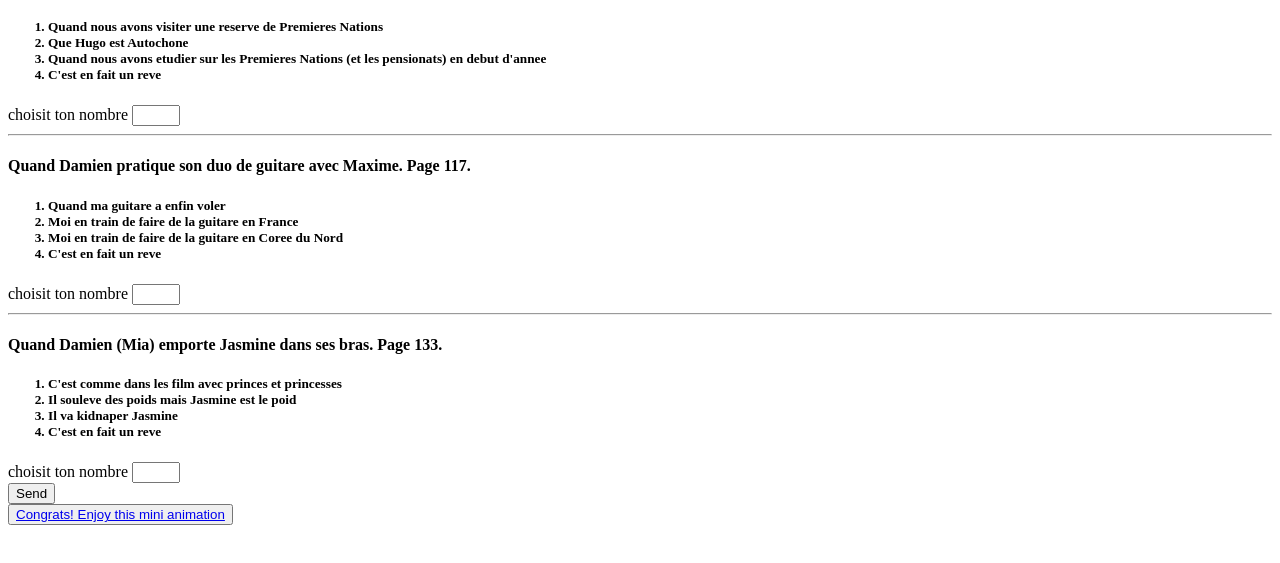
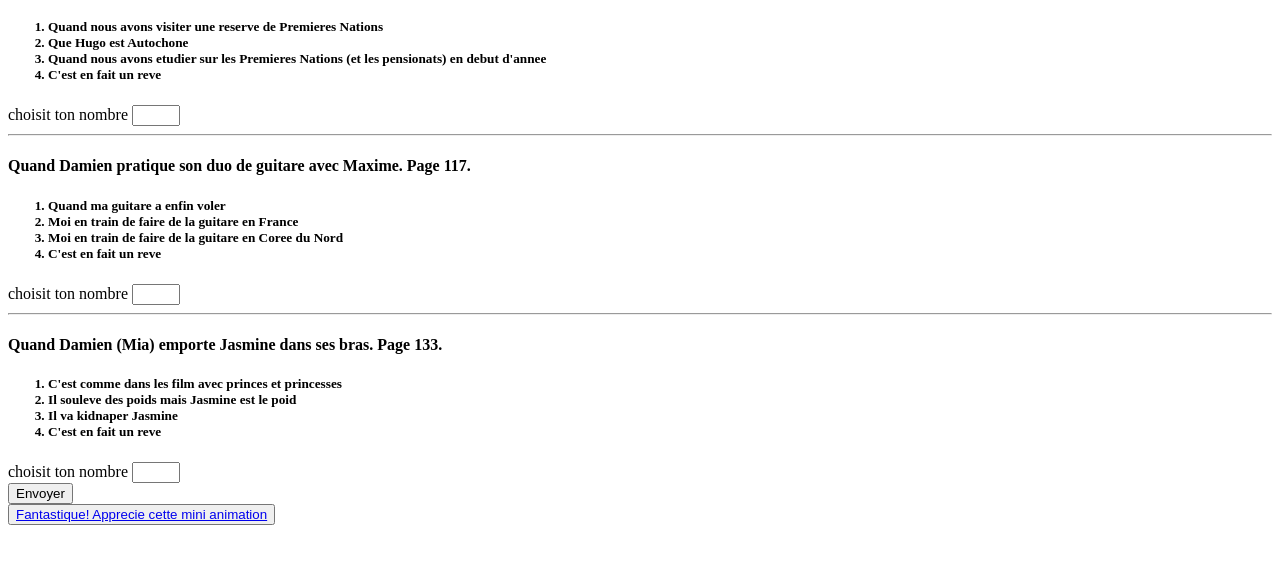
Before and after one commit to revyrob/teosPage, a plain HTML site: page index.html in a window 1280 px wide. Shown: the part 101-664 px from the top of the page. Drawn offline with Linux system fonts and the light colour scheme.

Commit message:
add corrections to spelling

```diff
--- a/index.html
+++ b/index.html
@@ -113,14 +113,14 @@
       <input type="number" id="resp3" name="question3" min="1" max="4" />
 
       <div>
-        <!-- when the submit button is pressed there is a function that sends the answers to Teo's email -->
-        <!-- Then it goes to another page where it shows Teo's squares -->
-        <input type="submit" value="Send" name="submit" id="bt1" />
+        <!--lorsque vous appuyez sur le bouton Soumettre, il y a une fonction qui envoie les réponses à mon email -->
+        <!-- Apres tu seras envoyer sur ma page d'animations de carres -->
+        <input type="submit" value="Envoyer" name="submit" id="bt1" />
       </div>
     </form>
     <button>
       <a href="pressed_submit_boton.html"
-        >Congrats! Enjoy this mini animation</a
+        >Fantastique! Apprecie cette mini animation</a
       >
     </button>
   </body>
```
